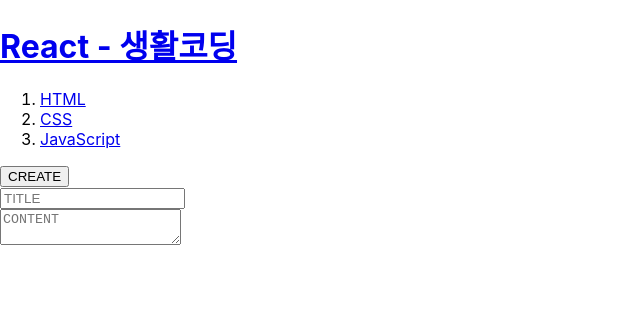
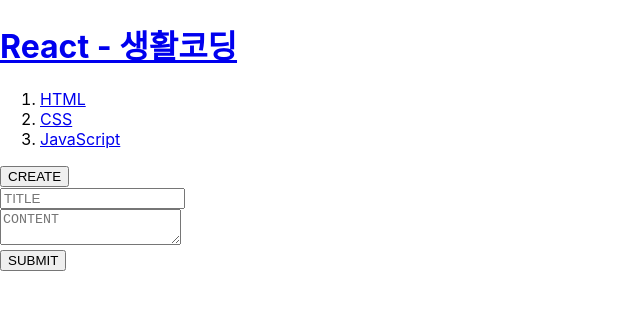
Before and after one commit to choijueun/React, a React (Create React App) app in the folder shcoding/: page / in a window 1280 px wide. Both pictures are taken after a click on the button "CREATE". Shown: the top 310 px of the page, without its empty margins (0-640 px from the left). Built offline with nearby package versions, Linux system fonts and the light colour scheme.

Commit message:
create component

```diff
--- a/shcoding/src/components/views/Create/Create.js
+++ b/shcoding/src/components/views/Create/Create.js
@@ -9,6 +9,7 @@ return (
         <div>
             <textarea placeholder='CONTENT'></textarea>
         </div>
+        <button className="submitBtn">SUBMIT</button>
     </div>
     )
 }
```
